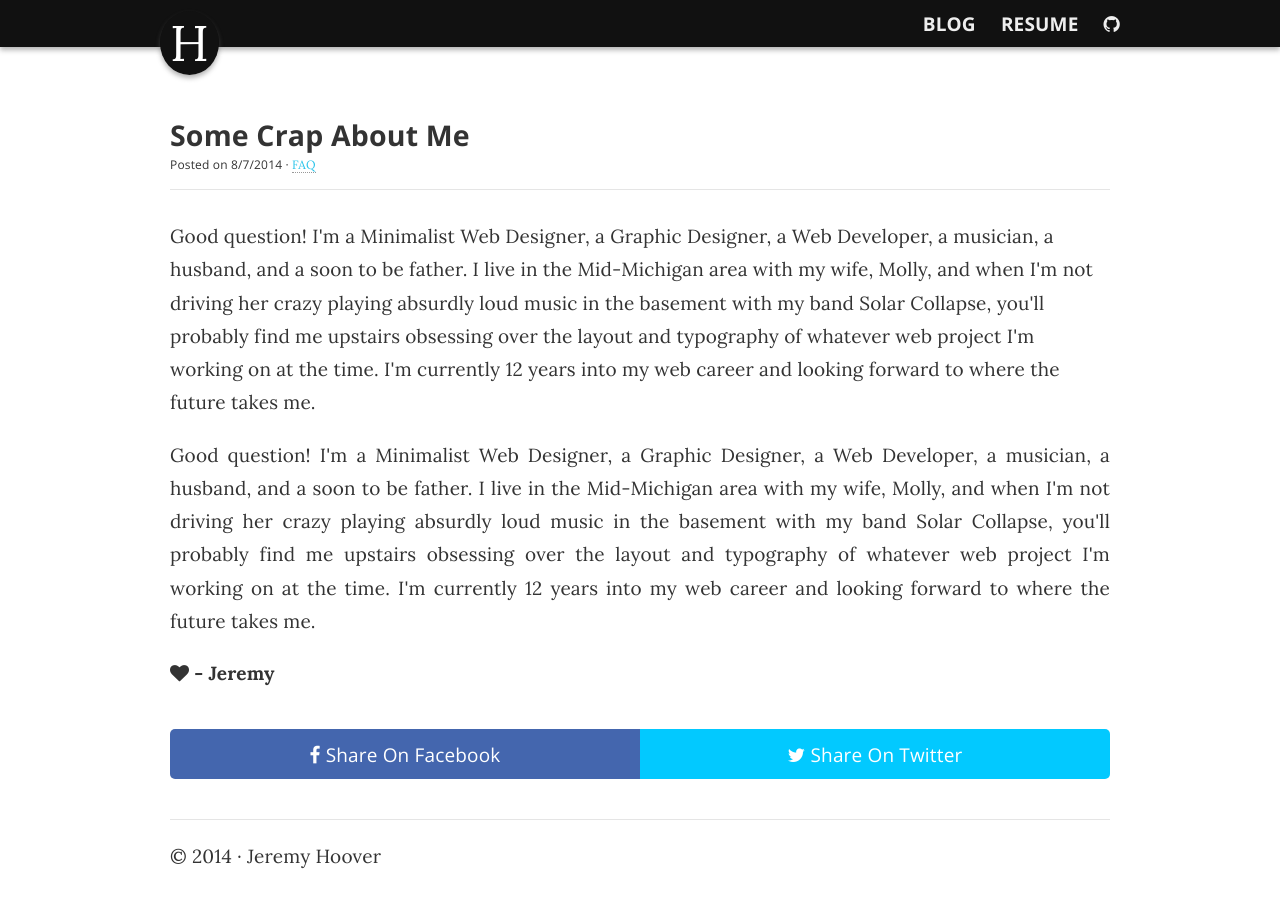
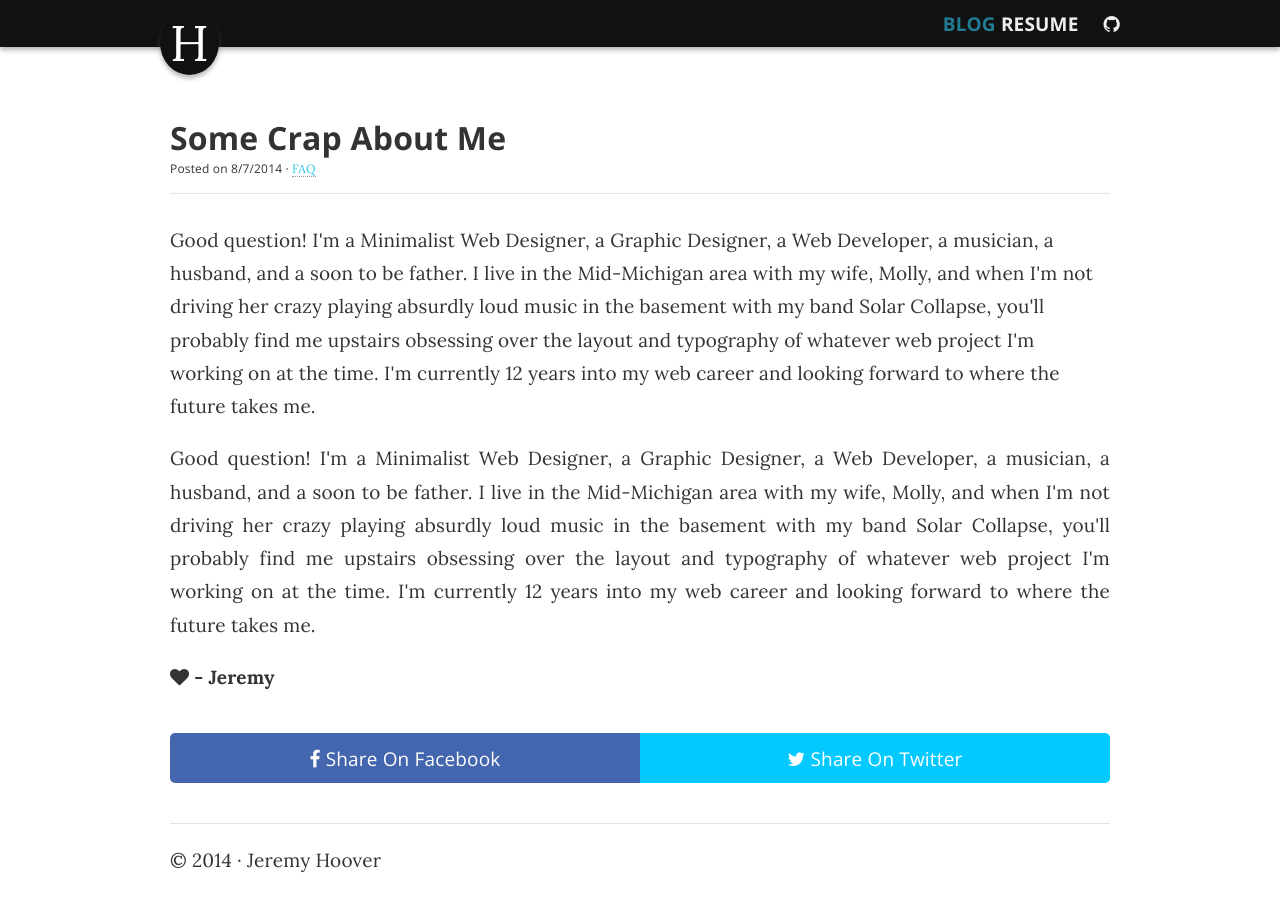
Before and after one commit to jeremyhoover/blog, a Jekyll site: the page built from index.html, in a window 1280 px wide. Built offline with Jekyll 4.4.1, drawn with Linux system fonts in a browser that asks for light colours; nearby versions of some CDN libraries.

Commit message:
Updated Nav

```diff
--- a/_includes/nav.html
+++ b/_includes/nav.html
@@ -1,3 +1,3 @@
 <div class="navcontainer">
-            <a href="http://jeremyhoover.github.io/blog" class="topnav" target="_blank">BLOG</a> <a href="http://jeremyhoover.github.io/resume" class="topnav">RESUME</a> <a href="http://github.com/jeremyhoover" class="topnavlast" target="_blank"><i class="fa fa-github"></i></a>
+            <span class="topnavdisabled">BLOG</span> <a href="http://jeremyhoover.github.io/resume" class="topnav">RESUME</a> <a href="http://github.com/jeremyhoover" class="topnavlast" target="_blank"><i class="fa fa-github"></i></a>
         </div>
--- a/css/style.css
+++ b/css/style.css
@@ -123,6 +123,7 @@ p.justify	{
 }
 h1.title	{
     font-family: 'Open Sans', sans-serif;
+    font-size: 2rem;
     line-height: 1.1em;
     margin-bottom: -5px;
 }
```
